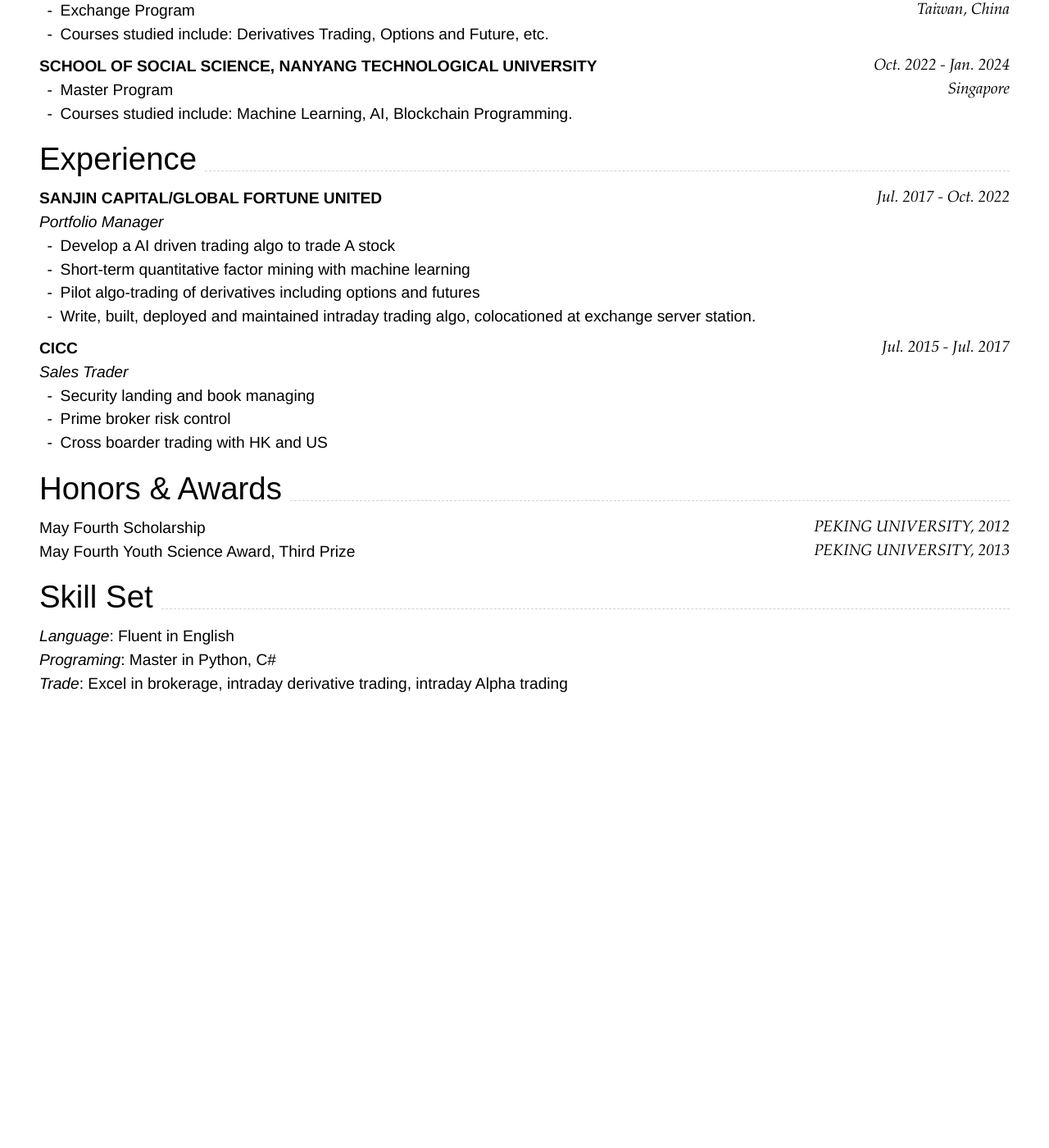
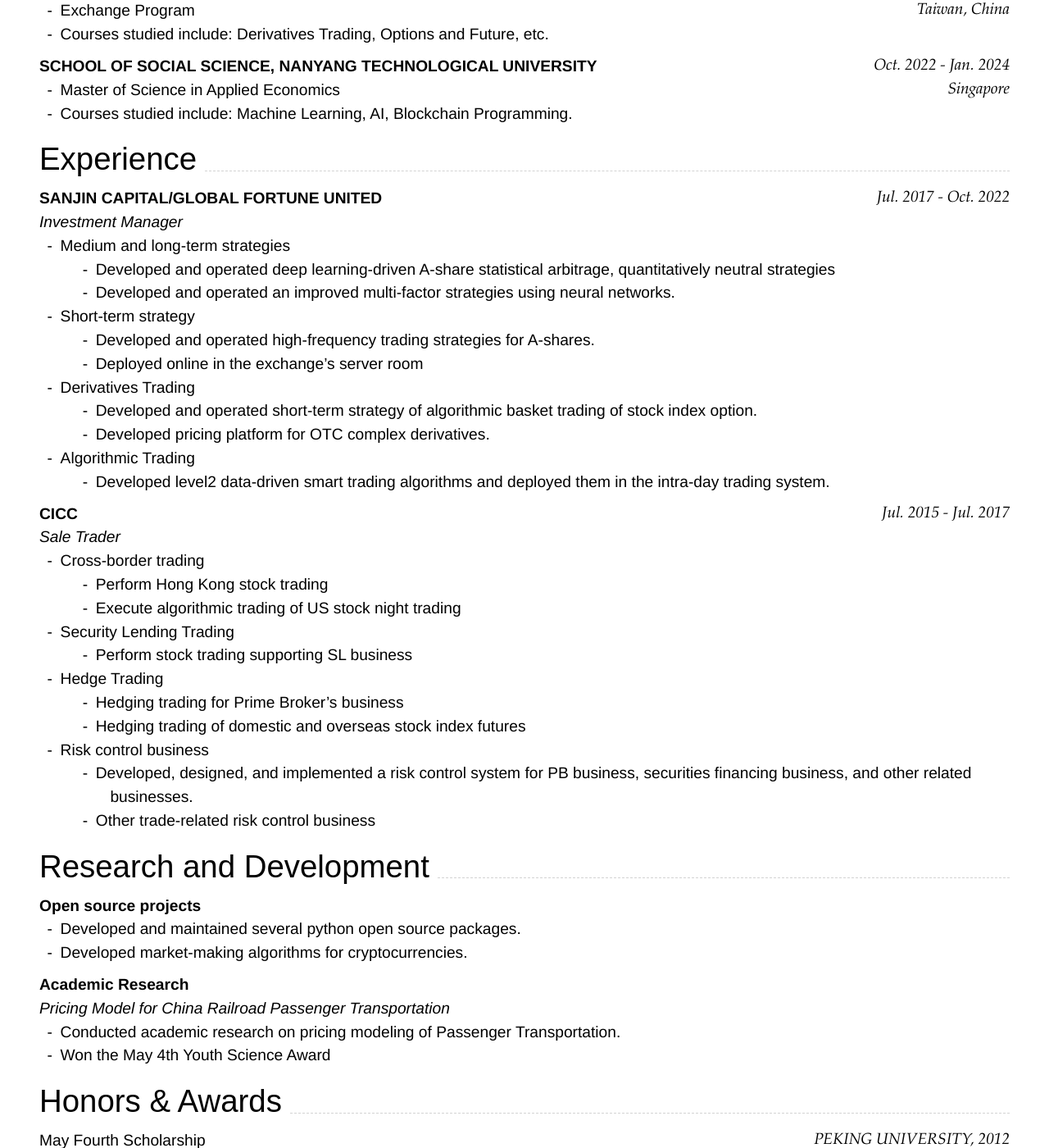
Before and after one commit to BolunHan/CV, a Jekyll site: the page built from en.md, in a window 1280 px wide and 1400 px high, scrolled down 443 px. Shown: the whole window at 82% size. Built offline with Jekyll 4.4.1, drawn with Linux system fonts in a browser that asks for light colours; nearby versions of some CDN libraries; our own code applies the rules of GitHub Pages for plain Markdown files; before the commit the page ends 1340 px from its top, so only the background shows below that; some of the changed text lies outside the part shown.

Commit message:
update en version

````diff
--- a/en.md
+++ b/en.md
@@ -56,25 +56,52 @@
 Singapore
 ```
 
-- Master Program
+- Master of Science in Applied Economics
 - Courses studied include: Machine Learning, AI, Blockchain Programming.
 
 ## Experience
 
 ### **SANJIN CAPITAL/GLOBAL FORTUNE UNITED** `Jul. 2017 - Oct. 2022`
 
-_Portfolio Manager_<br>
-* Develop a AI driven trading algo to trade A stock
-* Short-term quantitative factor mining with machine learning
-* Pilot algo-trading of derivatives including options and futures
-* Write, built, deployed and maintained intraday trading algo, colocationed at exchange server station.
+*Investment Manager*<br>
+1. Medium and long-term strategies
+  - Developed and operated deep learning-driven A-share statistical arbitrage, quantitatively neutral strategies
+  - Developed and operated an improved multi-factor strategies using neural networks.
+2. Short-term strategy
+  - Developed and operated high-frequency trading strategies for A-shares.
+  - Deployed online in the exchange's server room
+3. Derivatives Trading
+  - Developed and operated short-term strategy of algorithmic basket trading of stock index option.
+  - Developed pricing platform for OTC complex derivatives.
+4. Algorithmic Trading
+  - Developed level2 data-driven smart trading algorithms and deployed them in the intra-day trading system.
 
 ### **CICC** `Jul. 2015 - Jul. 2017`
 
-_Sales Trader_<br>
-* Security landing and book managing
-* Prime broker risk control
-* Cross boarder trading with HK and US
+*Sale Trader*<br>
+1. Cross-border trading
+  - Perform Hong Kong stock trading
+  - Execute algorithmic trading of US stock night trading
+2. Security Lending Trading
+  - Perform stock trading supporting SL business
+3. Hedge Trading
+  - Hedging trading for Prime Broker's business
+  - Hedging trading of domestic and overseas stock index futures
+4. Risk control business
+  - Developed, designed, and implemented a risk control system for PB business, securities financing business, and other related businesses.
+  - Other trade-related risk control business
+
+## Research and Development
+
+### **Open source projects**
+- Developed and maintained several python open source packages.
+- Developed market-making algorithms for cryptocurrencies.
+
+### **Academic Research**
+
+*Pricing Model for China Railroad Passenger Transportation*<br>
+- Conducted academic research on pricing modeling of Passenger Transportation.
+- Won the May 4th Youth Science Award
 
 ## Honors & Awards
 
@@ -83,10 +110,7 @@
 
 ## Skill Set
 
-_Language_: Fluent in English <br>
-_Programing_:  Master in Python, C# <br>
-_Trade_: Excel in brokerage, intraday derivative trading, intraday Alpha trading <br>
-
-<!-- ### Footer
-
-Last updated: Oct. 2020 -->
+*Language*: Fluent in English <br>
+*Programming*:  Master in Python, C# <br>
+*Trade*: Excel in brokerage, intra-day derivative trading, intra-day Alpha trading <br>
+*Algorithmic*: modeling, factor mining, data analysis <br>
````
Also changed, not shown: other parts of en.md (+1 -1 lines), zh.md (+3 -3 lines).
